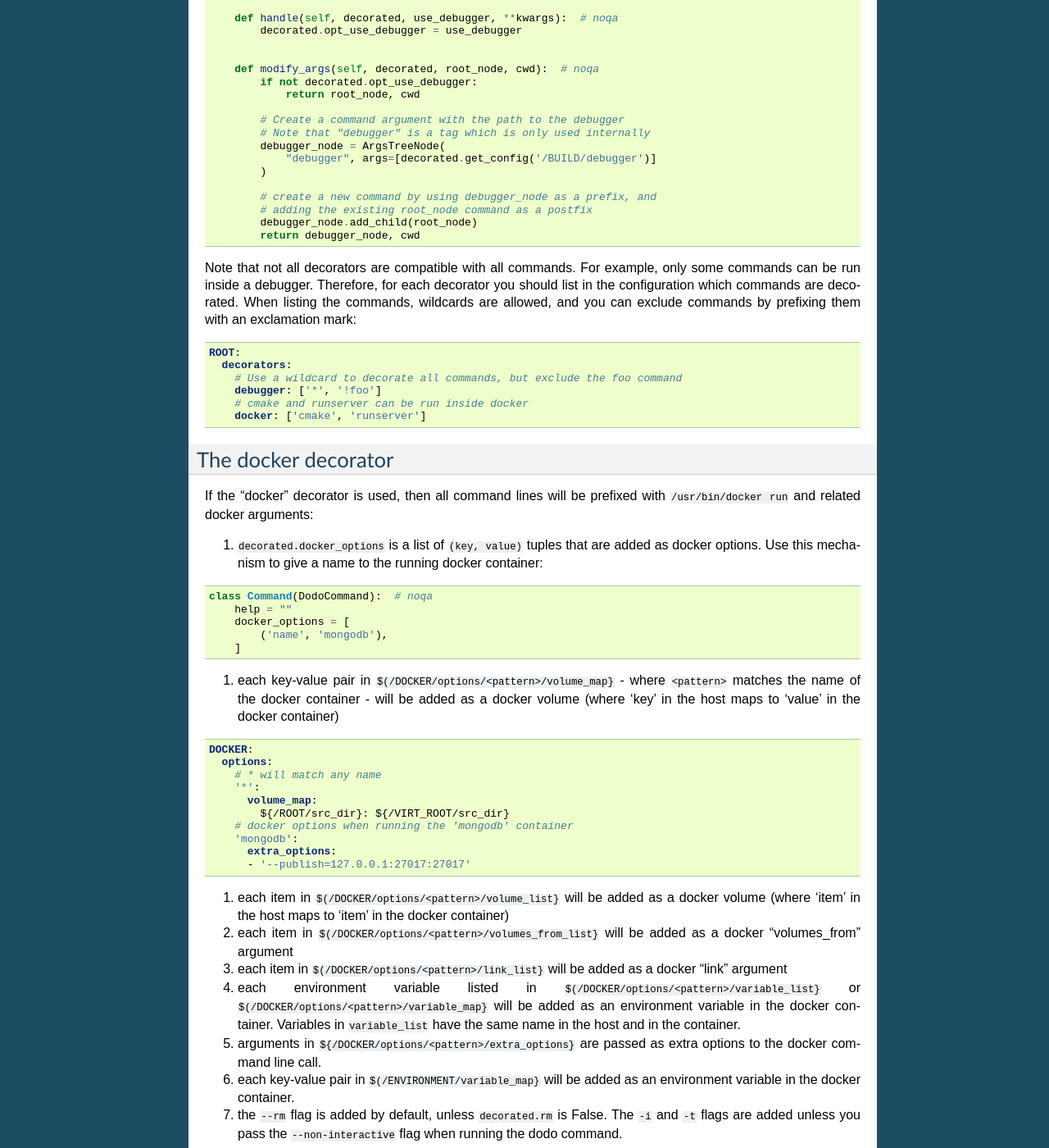
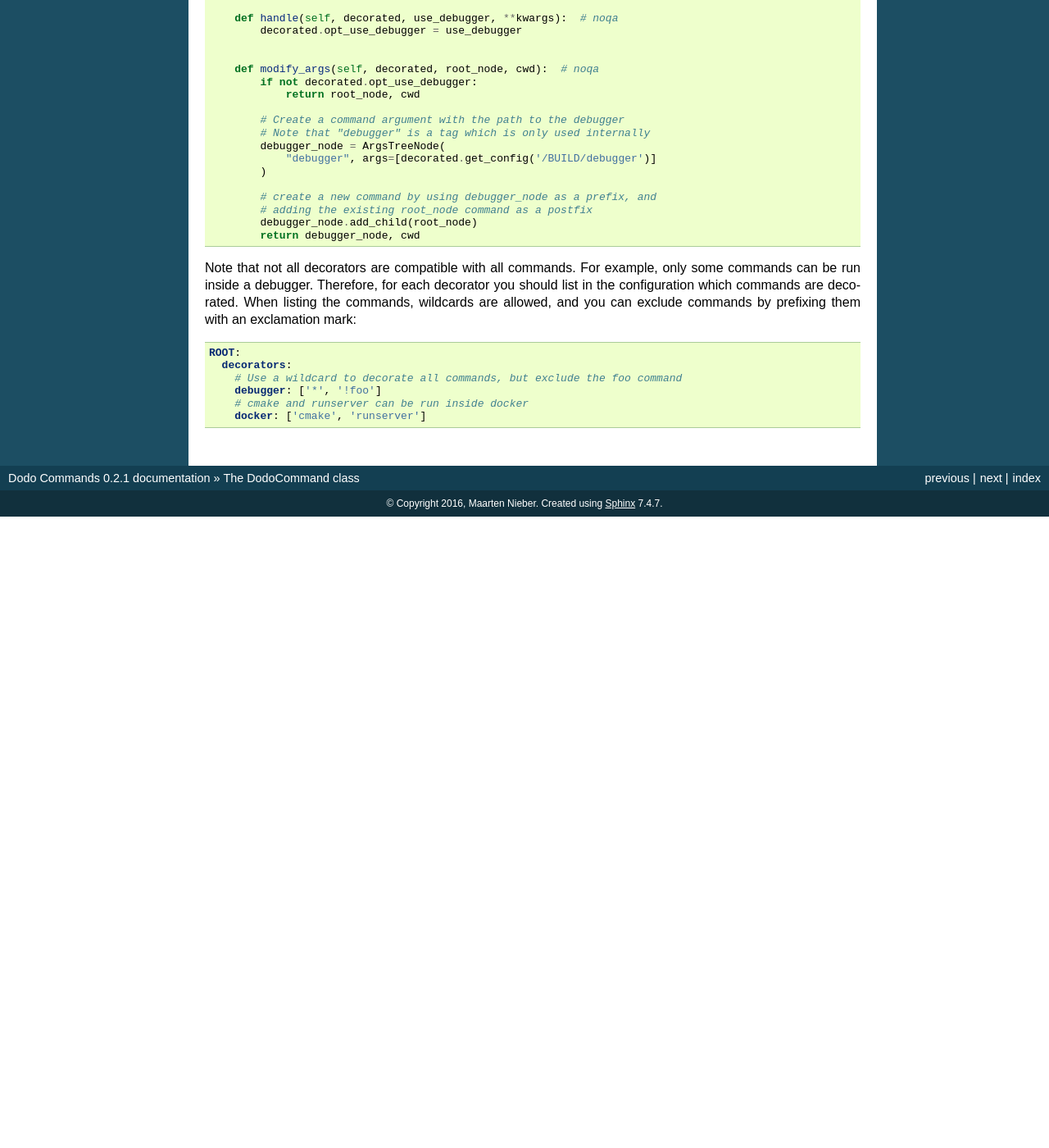
Before and after one commit to mnieber/dodo-commands, a Sphinx documentation site: the page built from doc/dodo-command.rst, in a window 1280 px wide and 1400 px high, scrolled down 1018 px. Shown: the whole window at 82% size. Built offline with Sphinx 7.4.7, drawn with Linux system fonts in a browser that asks for light colours; after the commit the page ends 1648 px from its top, so only the background shows below that; some of the changed text lies outside the part shown.

Commit message:
Add documentation on docker support

```diff
--- a/doc/dodo-command.rst
+++ b/doc/dodo-command.rst
@@ -78,82 +78,3 @@
         debugger: ['*', '!foo']
         # cmake and runserver can be run inside docker
         docker: ['cmake', 'runserver']
-
-The docker decorator
-====================
-
-If the "docker" decorator is used, then all command lines will be prefixed with ``/usr/bin/docker run`` and related docker arguments:
-
-#. ``decorated.docker_options`` is a list of ``(key, value)`` tuples that are added as docker options. Use this mechanism to give a name to the running docker container:
-
-.. code-block:: python
-
-    class Command(DodoCommand):  # noqa
-        help = ""
-        docker_options = [
-            ('name', 'mongodb'),
-        ]
-
-
-#. each key-value pair in ``$(/DOCKER/options/<pattern>/volume_map}`` - where ``<pattern>`` matches the name of the docker container - will be added as a docker volume (where 'key' in the host maps to 'value' in the docker container)
-
-.. code-block:: yaml
-
-    DOCKER:
-      options:
-        # * will match any name
-        '*':
-          volume_map:
-            ${/ROOT/src_dir}: ${/VIRT_ROOT/src_dir}
-        # docker options when running the 'mongodb' container
-        'mongodb':
-          extra_options:
-          - '--publish=127.0.0.1:27017:27017'
-
-
-#. each item in ``$(/DOCKER/options/<pattern>/volume_list}`` will be added as a docker volume (where 'item' in the host maps to 'item' in the docker container)
-
-#. each item in ``$(/DOCKER/options/<pattern>/volumes_from_list}`` will be added as a docker "volumes_from" argument
-
-#. each item in ``$(/DOCKER/options/<pattern>/link_list}`` will be added as a docker "link" argument
-
-#. each environment variable listed in ``$(/DOCKER/options/<pattern>/variable_list}`` or ``$(/DOCKER/options/<pattern>/variable_map}`` will be added as an environment variable in the docker container. Variables in ``variable_list`` have the same name in the host and in the container.
-
-#. arguments in ``${/DOCKER/options/<pattern>/extra_options}`` are passed as extra options to the docker command line call.
-
-#. each key-value pair in ``$(/ENVIRONMENT/variable_map}`` will be added as an environment variable in the docker container.
-
-#. the ``--rm`` flag is added by default, unless ``decorated.rm`` is False. The ``-i`` and ``-t`` flags are added unless you pass the ``--non-interactive`` flag when running the dodo command.
-
-
-Example docker configuration
-============================
-
-Below is a simple Docker configuration. It specifies that all docker commands (that match the '*' wildcard) use the ``foobar:base`` image, and map the source directory to /srv/foobar/src. For more elaborate examples, see <<REF>>.
-
-.. code-block:: yaml
-
-    DOCKER:
-        options:
-            '*':
-                image: foobar:base
-                volume_map:
-                    ${/ROOT/src_dir}: /srv/foobar/src
-            'django-runserver':
-                extra_options:
-                    - --publish=127.0.0.1:80:80
-
-Note that - in this example - when you run ``dodo django-runserver``, then the ``--publish=127.0.0.1:80:80`` is added to the docker call:
-
-.. code-block:: bash
-
-    dodo django-manage --echo
-
-    # prints:
-    # docker run
-    #     --rm --interactive --tty
-    #     --name=django-manage
-    #     --volume=/home/maarten/projects/foobar/src:/srv/foobar/src
-    #     --publish=127.0.0.1:80:80
-    #     foobar:base
-    #     python manage.py
```
Also changed, not shown: other parts of doc/dodo-command.rst (+2 -2 lines), doc/docker_commands.rst (added, +128 -0 lines).
